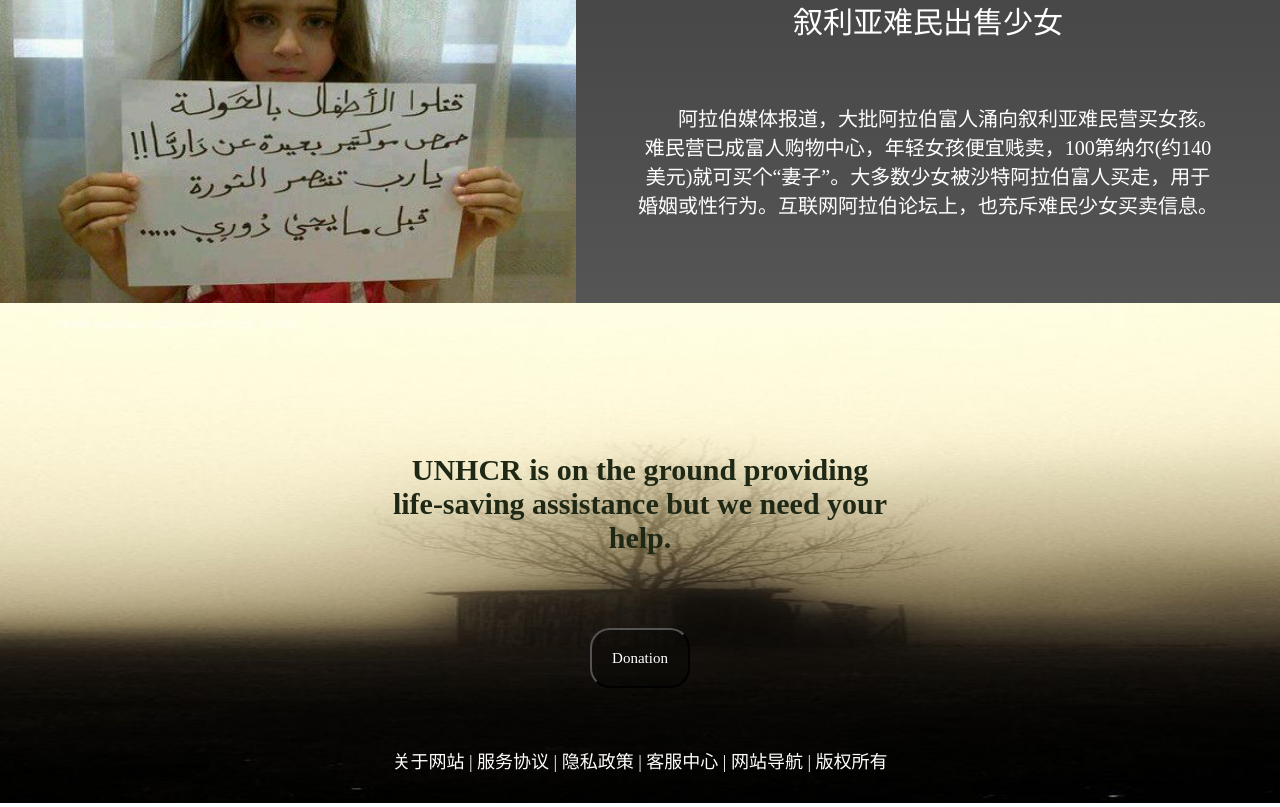
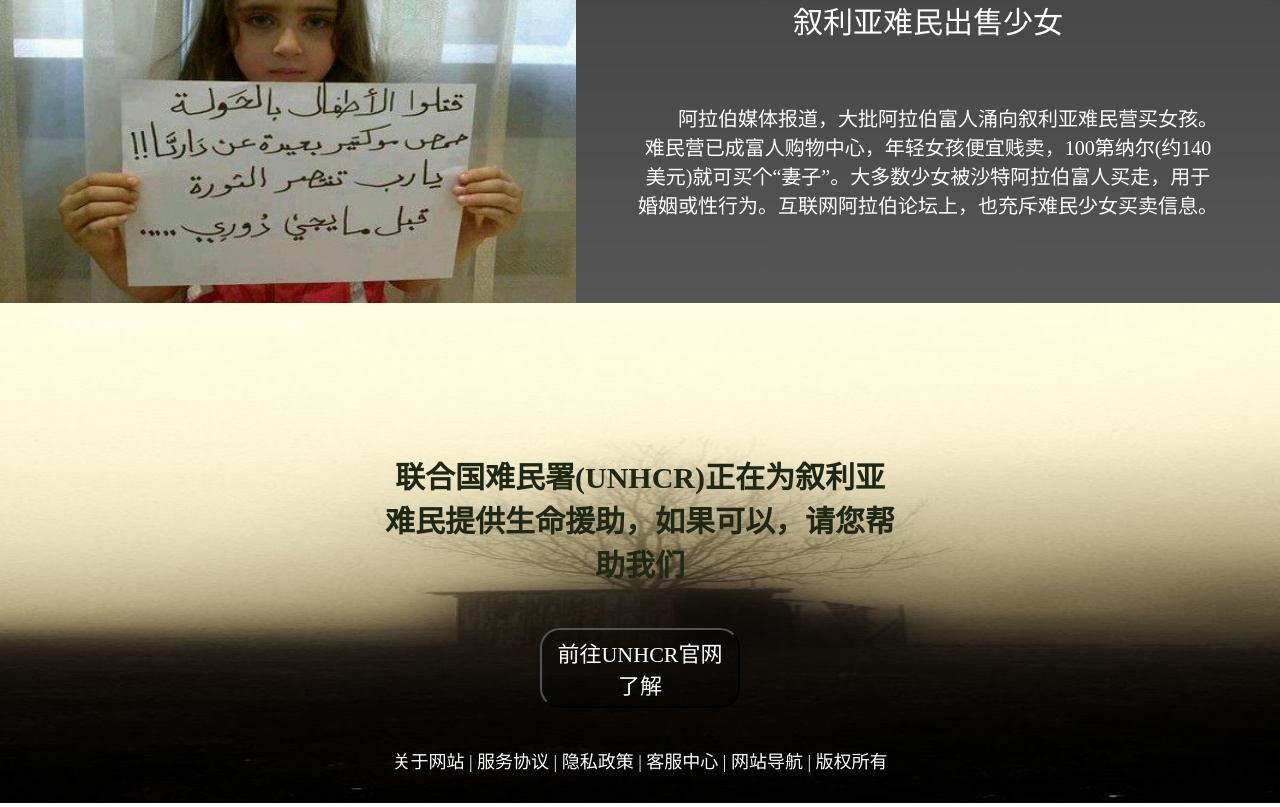
Before and after one commit to HermesFE/project, a plain HTML site: page project01 Refugee/index.html in a window 1280 px wide. Shown: the part 2248-3055 px from the top of the page. Drawn offline with Linux system fonts and the light colour scheme.

Commit message:
optimize

```diff
--- a/project01 Refugee/index.html
+++ b/project01 Refugee/index.html
@@ -121,9 +121,10 @@
 		}
 		#donation button{
 			border-radius: 20px;
-			width: 100px;
-			height: 60px;
+			width: 200px;
+			height: 80px;
 			background: rgba(0,0,0,0.3);
+			font-size: 22px;
 		}
 		#copyright{
 			position: absolute;
@@ -178,9 +179,9 @@
 	</div>
 	<div id="donation">
 		<img src="images/refugeeDon.jpg">
-		<div id="donIntro">UNHCR is on the ground providing life-saving assistance but we need your help.</div>
+		<div id="donIntro">联合国难民署(UNHCR)正在为叙利亚难民提供生命援助，如果可以，请您帮助我们</div>
 		<a href="http://donate.unhcr.org/international/general#_ga=1.121774347.142932559.1441861009">
-			<button type="button">Donation</button>
+			<button type="button">前往UNHCR官网了解</button>
 		</a>
 <div id="copyright">关于网站 | 服务协议 | 隐私政策 | 客服中心 | 网站导航 | 版权所有</div>
 	</div>
```
